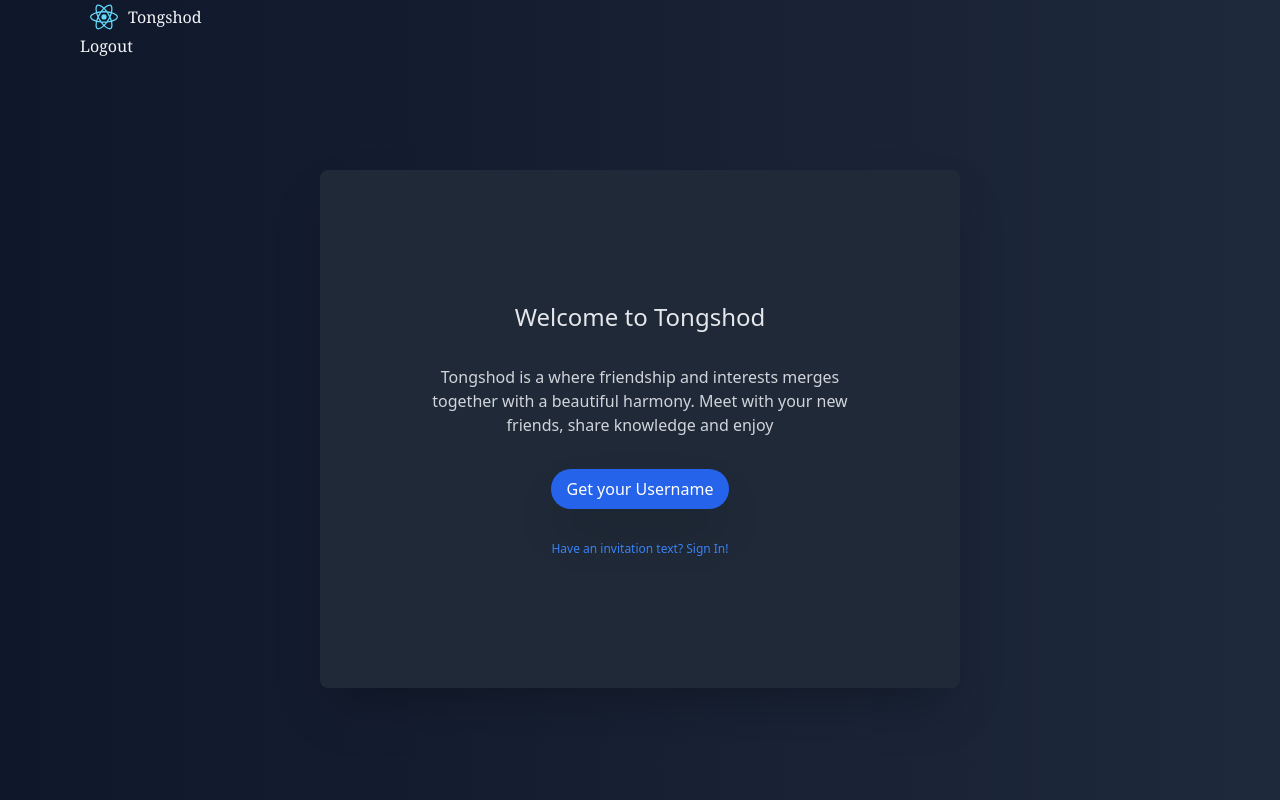
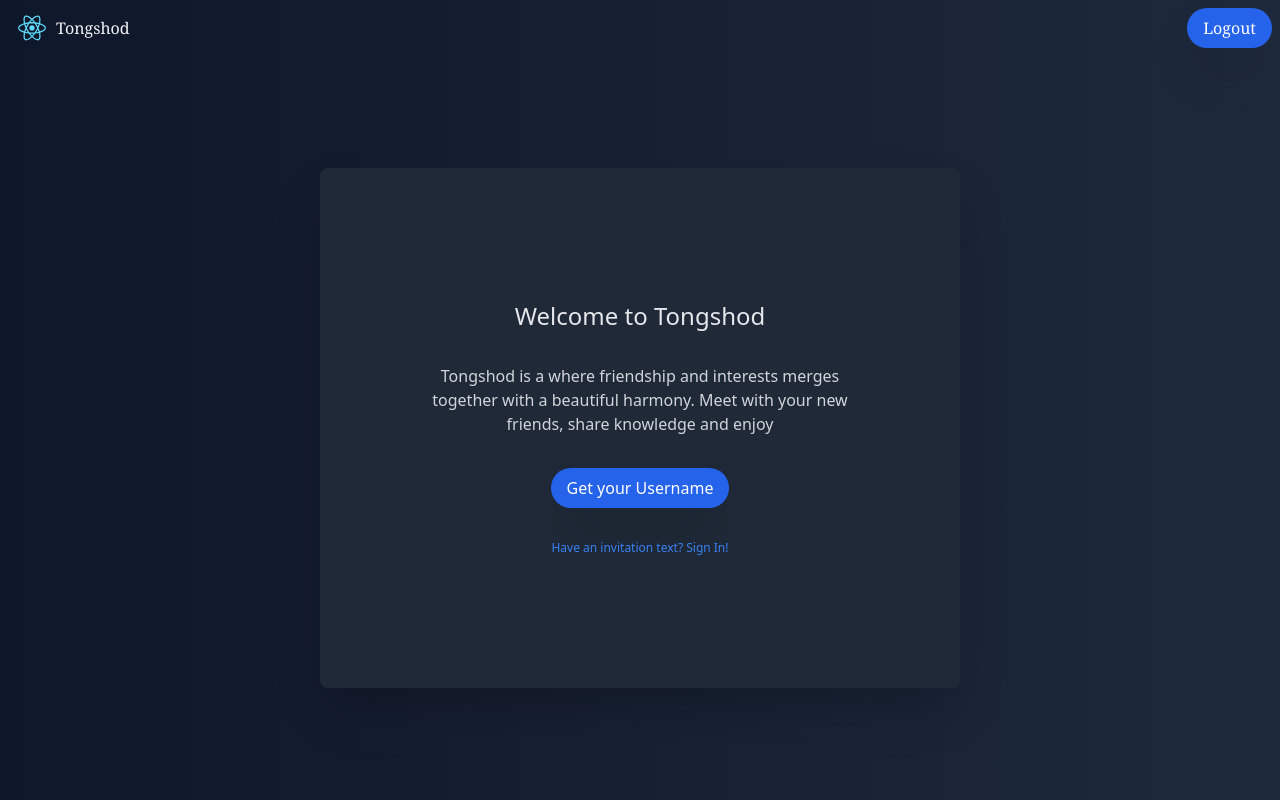
Before and after one commit to SaqifHaque/Tongshod-Chat-App-MERN, a React (Create React App) app in the folder frontend/: page / in a window 1280 px wide. Built offline with nearby package versions, Linux system fonts and the light colour scheme; no server answers.

Commit message:
logout button design

```diff
--- a/frontend/src/components/shared/Navigation.jsx
+++ b/frontend/src/components/shared/Navigation.jsx
@@ -4,6 +4,7 @@ import { Link } from 'react-router-dom';
 import { logout } from '../../api/authAPI';
 import logo from '../../logo.svg';
 import { SET_AUTH } from '../../redux/features/auth/authSlice';
+import Button from '../UIControls/Button';
 
 const Navigation = () => {
   const dispatch = useDispatch();
@@ -18,12 +19,16 @@ const Navigation = () => {
   }
 
   return (
-    <nav className="container px-20 py-0">
-        <Link className="flex flex-row items-center">
+    <nav className="container py-0">
+      <div className="flex flex-wrap items-center justify-between p-2">
+        <Link className="flex items-center">
             <img className="w-12" src={logo} alt=""/>
             <span>Tongshod</span>
         </Link>
-        <button onClick={logoutUser}>Logout</button>
+          <div className="float-right">
+            <Button title="Logout"/>
+          </div>
+        </div>
     </nav>
   )
 }
```
